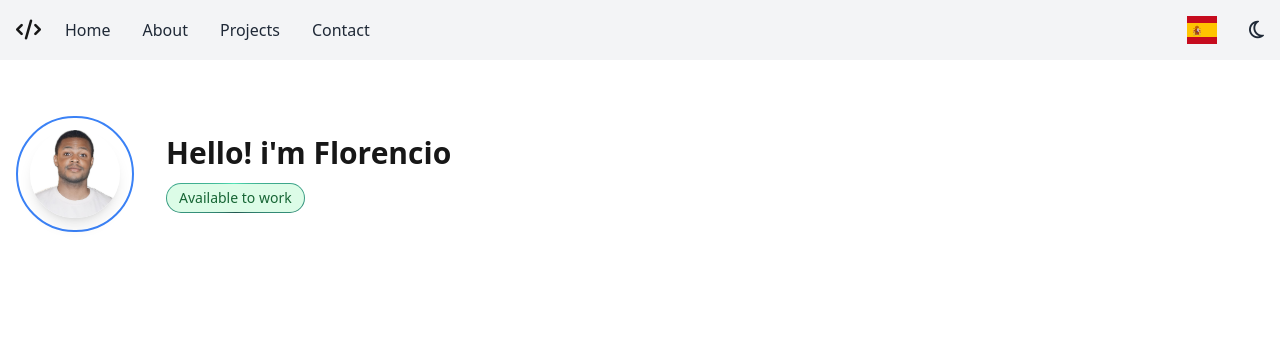
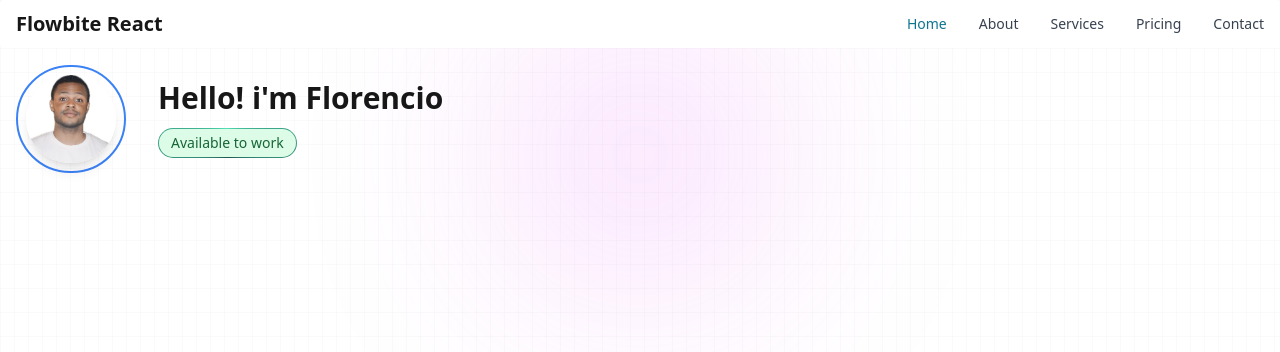
Before and after one commit to FlorencioTom/porfolio, a Next.js app in the folder porfolio/: page / in a window 1280 px wide. Shown: the top 352 px of the page. Built offline with nearby package versions, Linux system fonts and the light colour scheme.

Commit message:
faltan estilos y y animacion del navbar

```diff
--- a/porfolio/package.json
+++ b/porfolio/package.json
@@ -10,6 +10,8 @@
   },
   "dependencies": {
     "@fortawesome/fontawesome-free": "^6.7.2",
+    "flowbite": "^3.1.2",
+    "flowbite-react": "^0.10.2",
     "framer-motion": "^12.4.7",
     "i18next": "^24.2.2",
     "next": "15.1.7",
--- a/porfolio/src/app/Nav/Nav.jsx
+++ b/porfolio/src/app/Nav/Nav.jsx
@@ -1,16 +1,64 @@
-
 "use client";
-
+import Link from "next/link";
+import { Navbar } from "flowbite-react";
 import Image from "next/image";
 import { useState } from "react";
-import '../i18n';
 import { useTranslation } from 'react-i18next';
+
+const theme = {
+    root: {
+      base: 'bg-white px-2 py-2.5 dark:border-gray-700 dark:bg-gray-800 sm:px-4',
+      rounded: {
+        on: 'rounded',
+        off: ''
+      },
+      bordered: {
+        on: 'border',
+        off: ''
+      },
+      inner: {
+        base: 'mx-auto flex flex-wrap items-center justify-between',
+        fluid: {
+          on: '',
+          off: 'container'
+        }
+      }
+    },
+    brand: {
+      base: 'flex items-center'
+    },
+    collapse: {
+      base: 'w-full md:block md:w-auto',
+      list: 'mt-4 flex flex-col md:mt-0 md:flex-row md:space-x-8 md:text-sm md:font-medium',
+      hidden: {
+        on: 'hidden',
+        off: ''
+      }
+    },
+    link: {
+      base: 'block py-2 pl-3 pr-4 md:p-0',
+      active: {
+        on: 'bg-cyan-700 text-white dark:text-white md:bg-transparent md:text-cyan-700',
+        off: 'border-b border-gray-100 text-gray-700 hover:bg-gray-50 dark:border-gray-700 dark:text-gray-400 dark:hover:bg-gray-700 dark:hover:text-white md:border-0 md:hover:bg-transparent md:hover:text-cyan-700 md:dark:hover:bg-transparent md:dark:hover:text-white'
+      },
+      disabled: {
+        on: 'text-gray-400 hover:cursor-not-allowed dark:text-gray-600',
+        off: ''
+      }
+    },
+    toggle: {
+      base: 'inline-flex items-center rounded-lg p-2 text-sm text-gray-500 hover:bg-gray-100 focus:outline-none focus:ring-2 focus:ring-gray-200 dark:text-gray-400 dark:hover:bg-gray-700 dark:focus:ring-gray-600 md:hidden',
+      icon: 'h-6 w-6 shrink-0'
+    }
+  };
 
 const Nav = () => {
 
     const { t, i18n } = useTranslation();
     const [flag, setFlag] = useState(0);
     const [darkMode, setDarkMode] = useState(false);
+    const [isOpen, setIsOpen] = useState(false);
+    const [isMD, setIsMD] = useState(false);
 
     const toggleLanguage = () => {
         i18n.changeLanguage(flag === 0 ? 'es' : 'en');
@@ -29,42 +77,67 @@ const Nav = () => {
     };
 
     return (
-        <div className="w-full bg-gray-100 py-4 dark:bg-neutral-900">
-            <div className="max-w-screen-xl mx-auto flex items-center justify-between px-4">
-                <div className="flex items-center space-x-6 dark:text-white">
-                    <i className="fas fa-code text-xl" /> {/* Ícono de código */}
-                    <ul className="flex space-x-8">
-                    <li className="cursor-pointer text-gray-800 dark:text-white hover:text-blue-500 transition-colors duration-300">
-                    {t('home')}
-                    </li>
-                    <li className="cursor-pointer text-gray-800 dark:text-white hover:text-blue-500 transition-colors duration-300">
-                    {t('about')}
-                    </li>
-                    <li className="cursor-pointer text-gray-800 dark:text-white hover:text-blue-500 transition-colors duration-300">
-                    {t('projects')}
-                    </li>
-                    <li className="cursor-pointer text-gray-800 dark:text-white hover:text-blue-500 transition-colors duration-300">
-                    {t('contact')}
-                    </li>
-                    </ul>
-                </div>
-                <div className="flex  space-x-8">
-                    <Image
-                        className="dark:text-white"
-                        src={flag === 0 ? "/es.svg" : "/gb.svg"}
-                        alt="Flag"
-                        width={30}
-                        height={20}
-                        onClick={toggleLanguage}
-                        style={{ cursor: "pointer" }}
-                    />
-                    <i className={`fa-regular ${darkMode ? "fa-sun" : "fa-moon"} text-xl text-gray-800 dark:text-white`}
-                        onClick={toggleColorMode}
-                        style={{cursor: "pointer"}}>
-                    </i>
-                </div>
-            </div>
-        </div>
+        <Navbar fluid rounded className={theme.root.base}>
+        <Navbar.Brand as={Link} href="https://flowbite-react.com">
+          <span className="self-center whitespace-nowrap text-xl font-semibold dark:text-white">Flowbite React</span>
+        </Navbar.Brand>
+        <Navbar.Toggle />
+        <Navbar.Collapse>
+          <Navbar.Link href="#" active>
+            Home
+          </Navbar.Link>
+          <Navbar.Link as={Link} href="#">
+            About
+          </Navbar.Link>
+          <Navbar.Link href="#">Services</Navbar.Link>
+          <Navbar.Link href="#">Pricing</Navbar.Link>
+          <Navbar.Link href="#">Contact</Navbar.Link>
+        </Navbar.Collapse>
+      </Navbar>
+        // <div className="w-full bg-transparent py-10">
+        //     <div className="xl:max-w-screen-xl lg:max-w-screen-lg md:max-w-screen-md sm:max-w-screen-sm mx-auto flex items-center justify-between px-4">
+        //         <div className="flex items-center space-x-6 dark:text-white">
+        //             <i className="fas fa-code text-xl" /> {/* Ícono de código */}
+        //             <ul className="flex space-x-8">
+        //                 <li className="cursor-pointer text-gray-800 dark:text-white
+        //                             hover:text-blue-500 dark:hover:text-yellow-500
+        //                             transition-colors duration-300">
+        //                 {t('home')}
+        //                 </li>
+        //                 <li className="cursor-pointer text-gray-800 dark:text-white
+        //                             hover:text-blue-500 dark:hover:text-yellow-500
+        //                             transition-colors duration-300">
+        //                 {t('about')}
+        //                 </li>
+        //                 <li className="cursor-pointer text-gray-800 dark:text-white
+        //                             hover:text-blue-500 dark:hover:text-yellow-500
+        //                             transition-colors duration-300">
+        //                 {t('projects')}
+        //                 </li>
+        //                 <li className="cursor-pointer text-gray-800 dark:text-white
+        //                             hover:text-blue-500 dark:hover:text-yellow-500
+        //                             transition-colors duration-300">
+        //                 {t('contact')}
+        //                 </li>
+        //             </ul>
+        //         </div>
+        //         <div className="flex space-x-8">
+        //             <Image
+        //                 className="dark:text-white"
+        //                 src={flag === 0 ? "/es.svg" : "/gb.svg"}
+        //                 alt="Flag"
+        //                 width={30}
+        //                 height={20}
+        //                 onClick={toggleLanguage}
+        //                 style={{ cursor: "pointer" }}
+        //             />
+        //             <i className={`fa-regular ${darkMode ? "fa-sun" : "fa-moon"} text-xl text-gray-800 dark:text-white`}
+        //                 onClick={toggleColorMode}
+        //                 style={{cursor: "pointer"}}>
+        //             </i>
+        //         </div>
+        //     </div>
+        // </div>
     );
 }
 
--- a/porfolio/src/app/layout.js
+++ b/porfolio/src/app/layout.js
@@ -30,13 +30,25 @@ export default function RootLayout({ children }) {
   }, [i18n.language]);
   return (
     <I18nextProvider i18n={i18n}>
-    <html lang="en">
-      <body
-        className={`${geistSans.variable} ${geistMono.variable} antialiased`}
-      >
-        {children}
-      </body>
-    </html>
+      <html lang="en">
+        <body className={`${geistSans.variable} ${geistMono.variable} antialiased`}>
+          {/* Solo se muestra en modo oscuro */}
+          <div className="hidden dark:block absolute top-0 z-[-2] h-screen w-screen
+              bg-neutral-950 bg-[radial-gradient(ellipse_80%_80%_at_50%_-20%,rgba(120,119,198,0.3),rgba(255,255,255,0))]">
+          </div>
+          {/* Fondo de líneas en modo claro y oscuro */}
+          <div className="absolute inset-0 -z-10 h-full w-full
+              bg-white bg-[linear-gradient(to_right,#8080800a_1px,transparent_1px),linear-gradient(to_bottom,#8080800a_1px,transparent_1px)]
+              bg-[size:14px_24px]
+              dark:bg-neutral-900
+              dark:bg-[linear-gradient(to_right,#ffffff0a_1px,transparent_1px),linear-gradient(to_bottom,#ffffff0a_1px,transparent_1px)]">
+            {/* Efecto difuminado */}
+            <div className="absolute left-0 right-0 top-0 -z-10 m-auto h-[310px] w-[310px] rounded-full bg-fuchsia-400 opacity-20 blur-[100px]"></div>
+          </div>
+
+          {children}
+        </body>
+      </html>
     </I18nextProvider>
   );
 }
--- a/porfolio/src/app/page.js
+++ b/porfolio/src/app/page.js
@@ -13,14 +13,14 @@ export default function Home() {
   return (
     <>
       <Nav/>
-      <section className="flex py-4 px-4 max-w-screen-xl mx-auto flex items-center px-4 mt-10">
-        <div className="rounded-full border-2 border-blue-500 p-3"> {/* Aquí agregamos padding para la separación */}
+      <section className="flex justify-center sm:justify-start py-4 px-4 xl:max-w-screen-xl lg:max-w-screen-lg md:max-w-screen-md sm:max-w-screen-sm mx-auto items-center">
+        <div className="rounded-full border-2 border-blue-500 p-2"> {/* Aquí agregamos padding para la separación */}
           <motion.img src="/florencio.jpg" alt="Florencio" width={90} className="rounded-full object-cover shadow-lg" style={{ cursor: "pointer", height:'auto' }}
                 animate={shake ? { x: [0, -5, 5, -5, 5, 0] } : {}} transition={{ duration: 0.3, repeat: 1 }}
                 onClick={() => { setShake(true); setTimeout(() => setShake(false), 300); }}/>
         </div>
         <div className="flex flex-col items-start justify-start text-left py-4">
-          <h1 className="text-3xl font-semibold mb-3 ml-8">{t('title-intro')}</h1>
+          <h1 className="dark:text-white text-3xl font-semibold mb-3 ml-8">{t('title-intro')}</h1>
           <a href="https://www.linkedin.com/in/florencio-tom-4496a3198/" target="_blank" rel="noopener"
             className="flex items-center justify-start transition transform hover:scale-105 ml-8">
             <div className="flex items-center">
```
Also changed, not shown: 2 other files (tests, documents, lock files or other folders).
